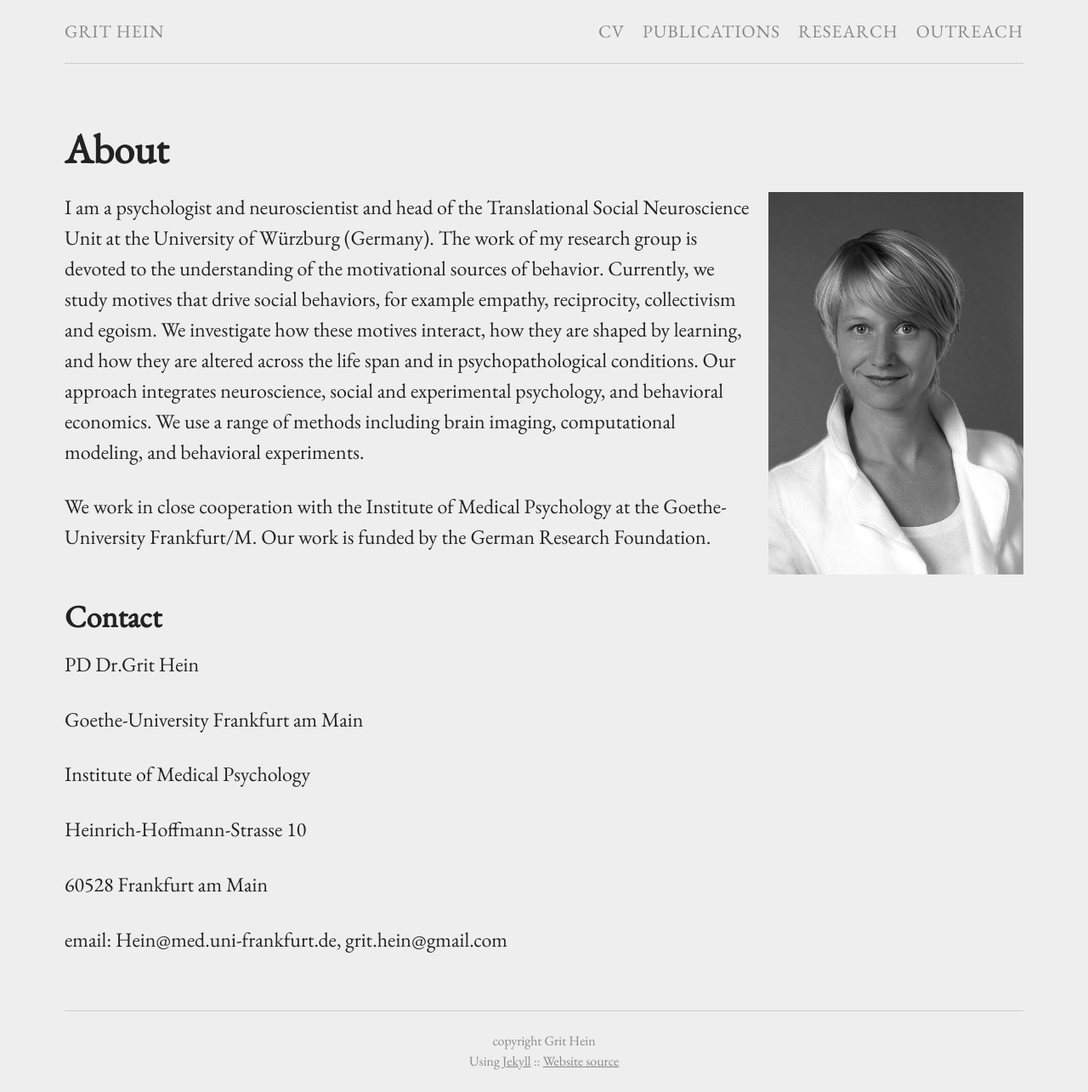
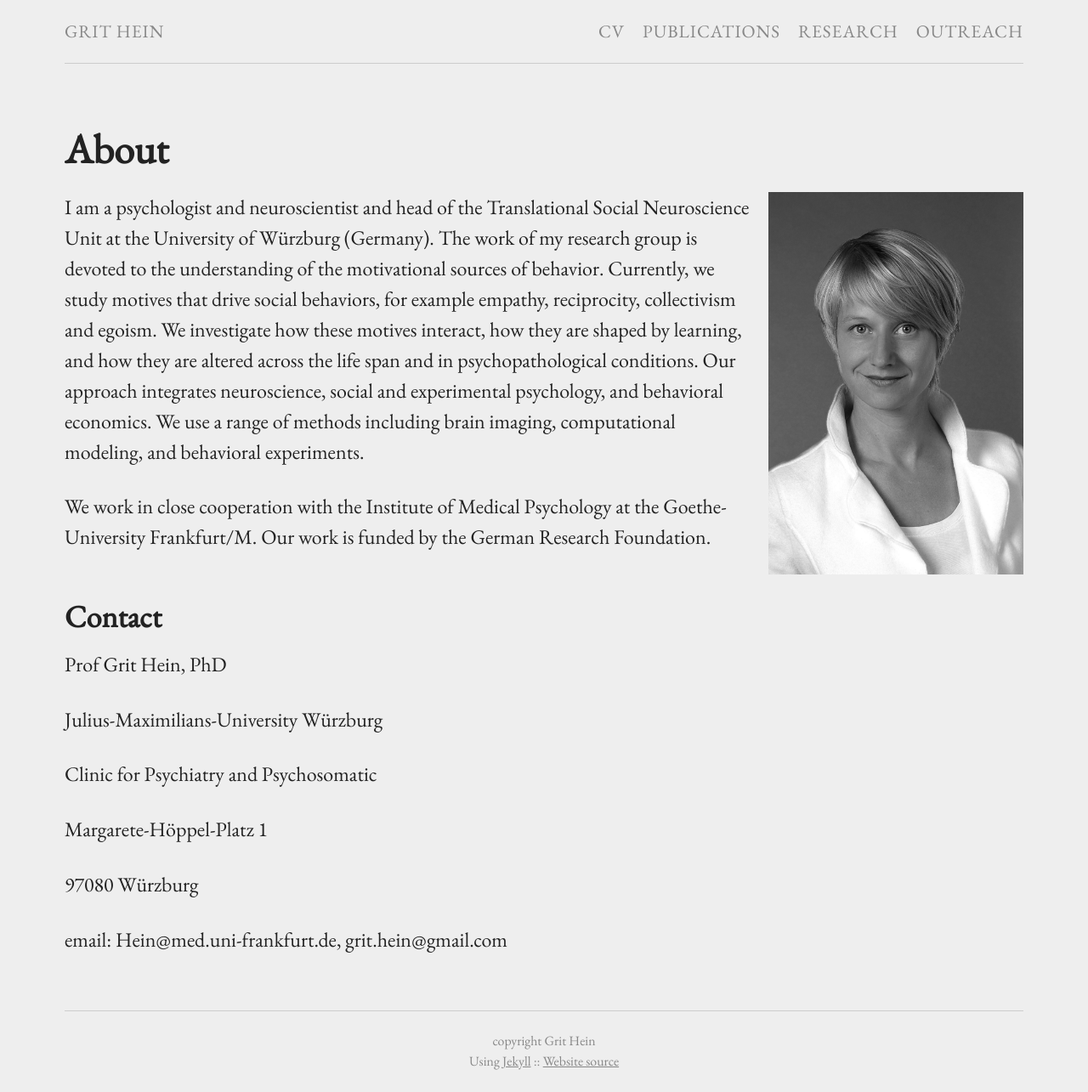
Before and after one commit to grithein/grithein, a Jekyll site: the page built from index.md, in a window 1280 px wide. Shown: the whole page at 85% size. Built offline with Jekyll 4.4.1, drawn with Linux system fonts in a browser that asks for light colours.

Commit message:
Update from Forestry.io - index.md

```diff
--- a/index.md
+++ b/index.md
@@ -13,15 +13,15 @@ We work in close cooperation with the Institute of Medical Psychology at the Goe
 
 ## Contact
 
-PD Dr.Grit Hein
+Prof Grit Hein, PhD
 
-Goethe-University Frankfurt am Main
+Julius-Maximilians-University Würzburg
 
-Institute of Medical Psychology
+Clinic for Psychiatry and Psychosomatic
 
-Heinrich-Hoffmann-Strasse 10
+Margarete-Höppel-Platz 1
 
-60528 Frankfurt am Main
+97080 Würzburg
 
 email: Hein@med.uni-frankfurt.de, grit.hein@gmail.com
 
```
